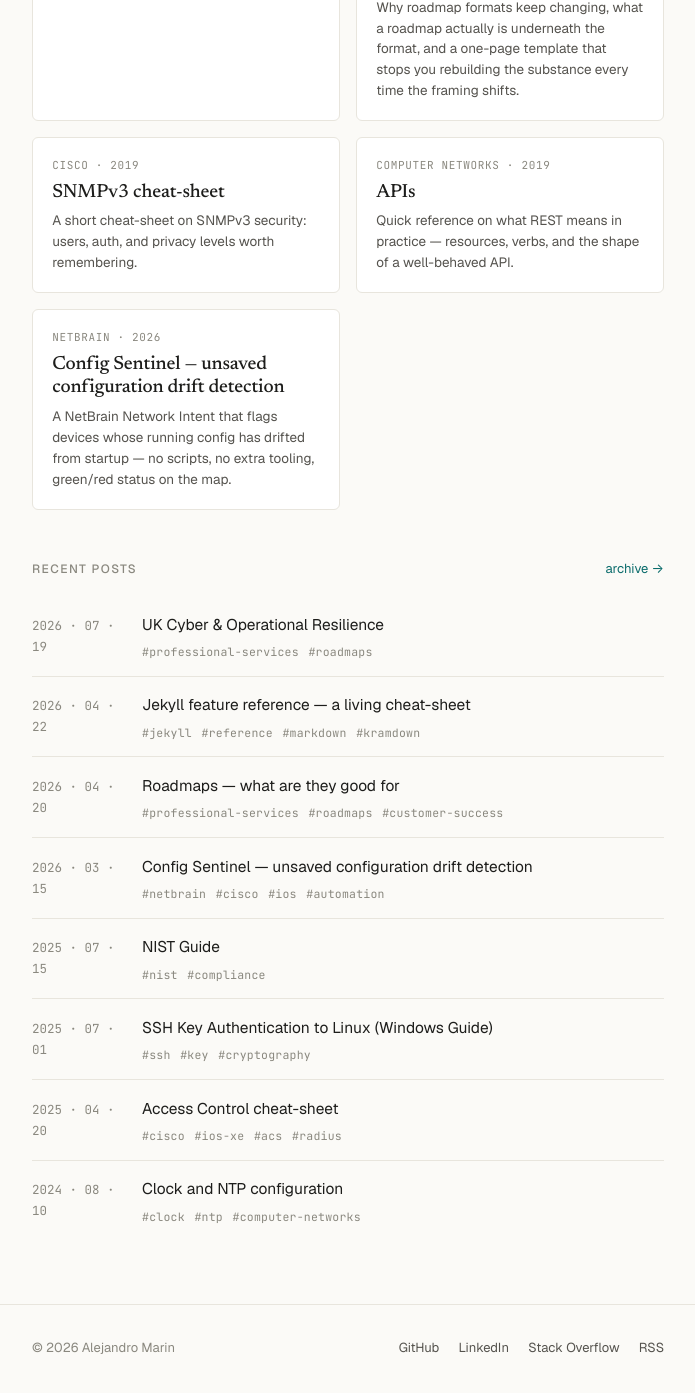
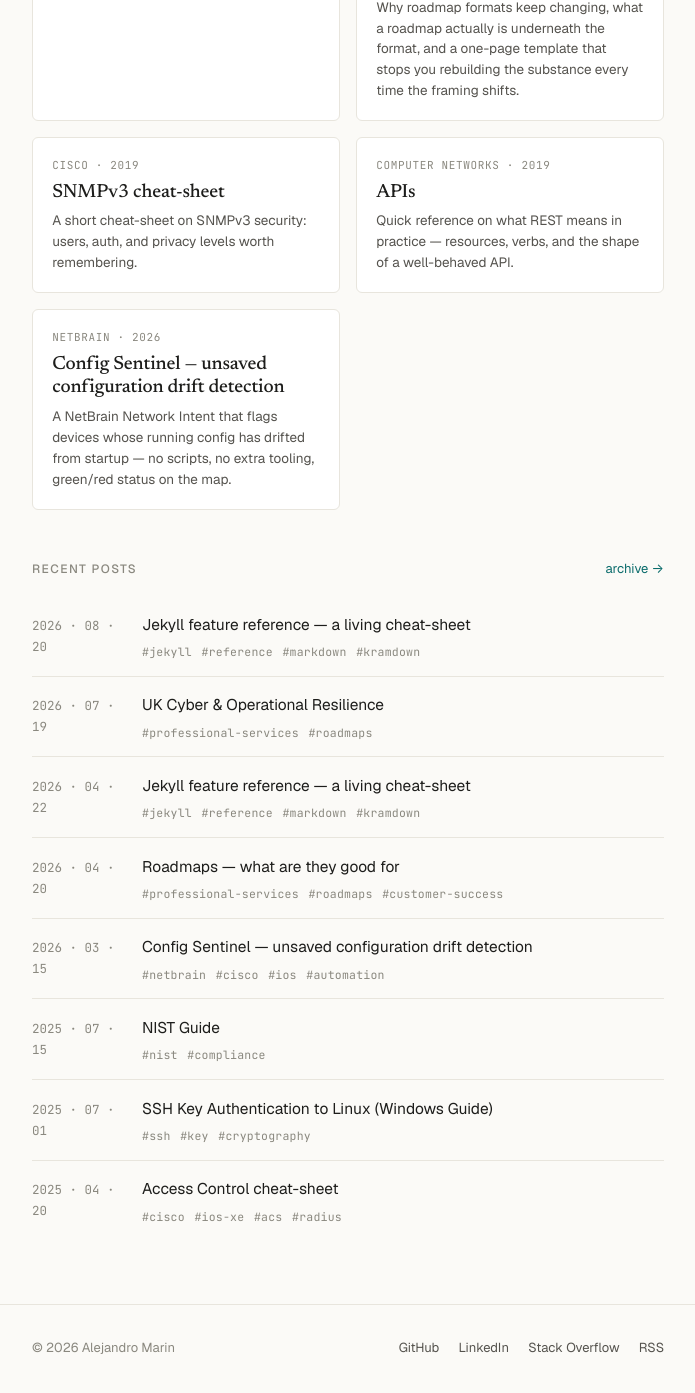
Before and after one commit to amarinjs/sitio, a Jekyll site: the page built from index.html, in a window 1280 px wide and 1400 px high, scrolled down 778 px. Shown: the top 1393 px of the window, without its empty margins (292-987 px from the left). Built offline with Jekyll 4.4.1, drawn with Linux system fonts in a browser that asks for light colours; the list of posts is cut into pages by our own code; some of the changed lines change nothing that is shown.

Commit message:
modifications to tittle

````diff
--- a/_config.yml
+++ b/_config.yml
@@ -1,8 +1,8 @@
 # Site
 title: netgems
-tagline: Notes and thoughts about network technologies and solutions.
+tagline: Network engineering, life experiences, thoughts and notes.
 description: >-
-  netgems — notes and thoughts about network technologies and solutions
+  netgems — Network engineering, life experiences, thoughts and notes
   by Alejandro Marin.
 url: "https://amarinjs.github.io"
 baseurl: "/sitio"
@@ -12,7 +12,7 @@ timezone: Europe/London
 # Author
 author:
   name: Alejandro Marin
-  bio: Notes and thoughts about network technologies and solutions.
+  bio: Network Engineering, life experiences, thoughts and notes.
   email: # add if you want it public
   github: amarinjs
   linkedin: alejandro-marin-768833117
--- /dev/null
+++ b/_posts/2026-08-20-boomtown_recovery_experience.md
@@ -0,0 +1,281 @@
+---
+title: "Jekyll feature reference — a living cheat-sheet"
+tags: [jekyll, reference, markdown, kramdown]
+excerpt_summary: "One post exercising every Markdown, kramdown, Rouge, and Liquid feature my site currently supports. Kept here so I can see what works, what doesn't, and what I'd need to enable later."
+---
+
+Notes to future me. Each section is a minimal working example plus a one-liner on when I'd actually reach for it. If something renders wrong on the live site, it goes on the checklist at the bottom.
+
+## Headings
+
+Use `h2` for top-level sections of a post — `h1` already comes from the frontmatter `title` via `post.html`. `h3` for subsections, `h4` for the occasional nested bit. Deeper than that and the post is trying to be a book.
+
+### Level 3 — subsection
+#### Level 4 — rarely
+
+## Text formatting
+
+For emphasis and in-line references.
+
+A paragraph with **bold**, *italic*, ***bold italic***, ~~strikethrough~~, and `inline code`. Use bold for things I actually want to call out, italic for titles or the first mention of a term, strikethrough only in reference notes where I want to show what changed.
+
+## Lists
+
+Ordered for steps that have to happen in that order. Unordered for bullet points where order doesn't matter. Nested for a hierarchy I don't want to split into sections.
+
+1. First step
+2. Second step
+3. Third step
+
+- Item
+- Another item
+- Third item
+  - Nested child
+  - Another nested child
+    - Deeper still
+
+### Task list
+
+For tracking what's done inside a reference post.
+
+- [x] Finish the draft
+- [x] Add example code
+- [ ] Review once deployed
+- [ ] Add a screenshot if something rendered wrong
+
+## Horizontal rule
+
+Breaks a post into real sections when headings would be overkill.
+
+---
+
+## Blockquotes
+
+For quoting docs or someone else's words.
+
+> A quoted paragraph. Use this when the exact wording matters.
+
+> An outer quote.
+>
+>> A nested quote inside it — rare, but occasionally useful for reply-style notes.
+
+## Footnote
+
+For sidebar facts I don't want to break the flow of a sentence[^1].
+
+[^1]: This is the footnote definition. Kramdown collects all `[^n]` definitions and renders them at the bottom of the post with back-links.
+
+## Abbreviations — not supported
+
+Kramdown's abbreviation syntax (`*[HTML]: Hyper Text Markup Language`, which would make `<abbr>` tooltips) is a kramdown extension that GitHub Pages' GFM parser (`kramdown-parser-gfm`) does not process. Broke the first build of this post. Leaving the syntax out and noting it here. If I ever need it, the workaround is inline HTML: `<abbr title="Hyper Text Markup Language">HTML</abbr>`.
+
+## Definition list — not supported
+
+Same story: kramdown's `term\n:   definition` definition-list syntax isn't in the GFM parser. For term/definition pairs I use a two-column table or inline HTML `<dl>` instead.
+
+| Term     | Definition                                                                          |
+| :------- | :---------------------------------------------------------------------------------- |
+| Kramdown | Markdown parser Jekyll uses.                                                         |
+| Rouge    | Ruby syntax highlighter. Runs at build time, emits plain HTML with CSS classes.      |
+| Liquid   | Jekyll's template language. Runs during `jekyll build`.                              |
+
+## Links
+
+### Inline link
+
+[kramdown syntax reference](https://kramdown.gettalong.org/syntax.html) — when I want the URL right next to the anchor.
+
+### Reference-style link
+
+Reference-style keeps paragraphs readable when several links reuse the same URL. I use this more in longer posts.
+
+See the [Jekyll docs][jekyll] or the [kramdown docs][km] for the canonical detail.
+
+[jekyll]: https://jekyllrb.com/docs/
+[km]: https://kramdown.gettalong.org/syntax.html
+
+### Automatic link
+
+Bare URLs in angle brackets render as a clickable link without any anchor text: <https://jekyllrb.com/>.
+
+## Images
+
+### Plain Markdown image
+
+For diagrams, screenshots, or anything I want inline without a caption. The path goes through `{{ site.baseurl }}` so it resolves both locally and on GitHub Pages.
+
+![Plain placeholder image — blue background]({{ site.baseurl }}/assets/images/posts/jekyll-feature-reference/placeholder-plain.svg)
+
+### Captioned figure
+
+Kramdown with `input: GFM` passes raw HTML through, so `<figure>` + `<figcaption>` works. Use this when the caption is actually useful context and not just the same thing the heading already says.
+
+<figure>
+  <img src="{{ site.baseurl }}/assets/images/posts/jekyll-feature-reference/placeholder-captioned.svg" alt="Captioned placeholder image — sand background">
+  <figcaption><em>Figure 1. A captioned placeholder. Use figures when the caption adds information the alt text and surrounding prose don't.</em></figcaption>
+</figure>
+
+## Code
+
+### Fenced block with no language
+
+Useful for plain terminal output or raw text where syntax highlighting would be misleading.
+
+```
+show archive config differences
+!No changes were found
+```
+
+### Bash
+
+```bash
+#!/usr/bin/env bash
+set -euo pipefail
+
+for host in router-01 router-02 switch-03; do
+  ssh "$host" 'show version | include uptime'
+done
+```
+
+### Python
+
+```python
+from ipaddress import ip_network
+
+def summarize(prefixes):
+    nets = [ip_network(p) for p in prefixes]
+    return list(ip_network.collapse_addresses(nets))
+
+print(summarize(["10.0.0.0/24", "10.0.1.0/24"]))
+```
+
+### YAML
+
+```yaml
+plugins:
+  - jekyll-feed
+  - jekyll-paginate
+  - jekyll-sitemap
+  - jekyll-seo-tag
+```
+
+### JSON
+
+```json
+{
+  "device": "rtr-core-01",
+  "drift": true,
+  "lines": ["+interface Gi0/0", "+shutdown"]
+}
+```
+
+### HTML
+
+```html
+<figure>
+  <img src="/assets/images/posts/jekyll-feature-reference/placeholder-plain.svg" alt="plain">
+  <figcaption>Figure caption.</figcaption>
+</figure>
+```
+
+### Cisco-style (text fence)
+
+No native `cisco` lexer exists in Rouge, and existing posts on this site use plain text fences for IOS config. Matches the convention.
+
+```text
+interface GigabitEthernet0/0
+ description UPLINK
+ no ip address
+ shutdown
+!
+line vty 0 4
+ transport input ssh
+ login authentication default
+!
+```
+
+### Line highlighting
+
+Rouge supports per-line highlighting via the Liquid `{% raw %}{% highlight %}{% endraw %}` tag with the `mark_lines` option, but not via fenced code blocks on vanilla GitHub Pages. Note: feature is limited on this site — leaving it off by default and using comments (`# <-- note`) inside the code when I need to call out a line.
+
+### Inline code and escaping backticks
+
+A sentence with `inline code` for command names and flag values like `--no-verify`. To show a backtick inside inline code, wrap the whole thing in double backticks: `` `write mem` `` renders with its backticks intact.
+
+## Table
+
+Pipe tables with mixed alignment. Left for labels, right for numbers, centered for short status fields.
+
+| Feature              |   Status    | Notes about when to use it |
+| :------------------- | :---------: | -------------------------: |
+| Footnotes            |   enabled   |         sidebar-style facts |
+| Abbreviations        | **not on**  |       kramdown-only, GFM off |
+| Definition lists     | **not on**  |       kramdown-only, GFM off |
+| Math (MathJax/KaTeX) | **not on**  |      would need layout edit |
+| Diagrams (Mermaid)   | **not on**  |      would need layout edit |
+
+## Math and diagrams — not currently enabled
+
+**MathJax / KaTeX and Mermaid are not enabled on this site.** There's no loader in `_layouts/default.html`, no `mathjax: true` branch, and the `_config.yml` doesn't pull either plugin. Leaving the syntax out of this post so nothing renders as raw `$$…$$` or broken mermaid blocks.
+
+To turn on MathJax later, the minimal change is: add a `<script>` tag to `_layouts/default.html` (or gate it on `{% raw %}{% if page.math %}{% endraw %}`) pointing at a MathJax CDN, then set `math: true` in a post's frontmatter. For Mermaid the same shape applies — add the mermaid JS loader and convert `<pre class="mermaid">` blocks to rendered diagrams on `DOMContentLoaded`.
+
+## Liquid and Jekyll-specific
+
+### Showing Liquid syntax literally
+
+To display Liquid tags on the page without Jekyll executing them, wrap them in a raw block. The opening and closing tags of that block, plus an example of what goes inside, are shown below — they all render literally because the whole example is itself wrapped in a raw block.
+
+{% raw %}
+```liquid
+{% for post in site.posts limit: 5 %}
+  {{ post.title }} — {{ post.date | date: "%Y-%m-%d" }}
+{% endfor %}
+```
+{% endraw %}
+
+### Liquid resolving at build time
+
+These four values come from Liquid, executed during `jekyll build`. If the page renders them correctly, the template engine is wired up.
+
+- `page.title`  →  **{{ page.title }}**
+- `page.date` formatted  →  **{{ page.date | date: "%B %-d, %Y" }}**
+- `site.title`  →  **{{ site.title }}**
+- `site.author.name`  →  **{{ site.author.name }}**
+
+### Rouge highlight via Liquid tag
+
+Alternative to fenced blocks. Useful when I want options like `linenos` on a specific snippet without changing site config.
+
+{% highlight ruby %}
+# Ruby example — unlikely to appear on a network blog,
+# but it exercises Rouge via the Liquid tag path.
+posts = Dir.glob("_posts/*.md").sort
+posts.last(3).each { |p| puts p }
+{% endhighlight %}
+
+### `{% raw %}{% include %}{% endraw %}` — skipped
+
+No `_includes/` directory exists in the repo at the moment, so there's nothing to include. Skipping rather than inventing one.
+
+## What didn't render correctly?
+
+After the post is deployed, I go through this list on the live page and tick what worked. Anything unchecked is a real rendering bug to fix.
+
+- [ ] Headings h2, h3, h4 all render with distinct sizes
+- [ ] Bold / italic / bold italic / strikethrough / inline code all visually distinct
+- [ ] Ordered, unordered, and 3-level nested lists render correctly
+- [ ] Task list checkboxes appear (checked vs unchecked)
+- [ ] Horizontal rule shows a line
+- [ ] Blockquote + nested blockquote render with visible nesting
+- [ ] Footnote link jumps to the definition and back
+- [ ] Inline, reference-style, and auto-link all work and underline on hover
+- [ ] Plain image loads and sizes correctly
+- [ ] Captioned figure shows the caption below the image
+- [ ] Every code block has a distinct syntax-highlighting style
+- [ ] Text fence (Cisco config) renders as monospace without syntax errors
+- [ ] Inline code with escaped backticks shows the backticks
+- [ ] Table renders with correct column alignment (left / center / right)
+- [ ] Liquid raw block shows the tag syntax literally
+- [ ] Liquid values (`page.title`, `page.date`, `site.title`, `site.author.name`) resolve to real text
+- [ ] `{% raw %}{% highlight ruby %}{% endraw %}` block highlights like a fenced block would
````
